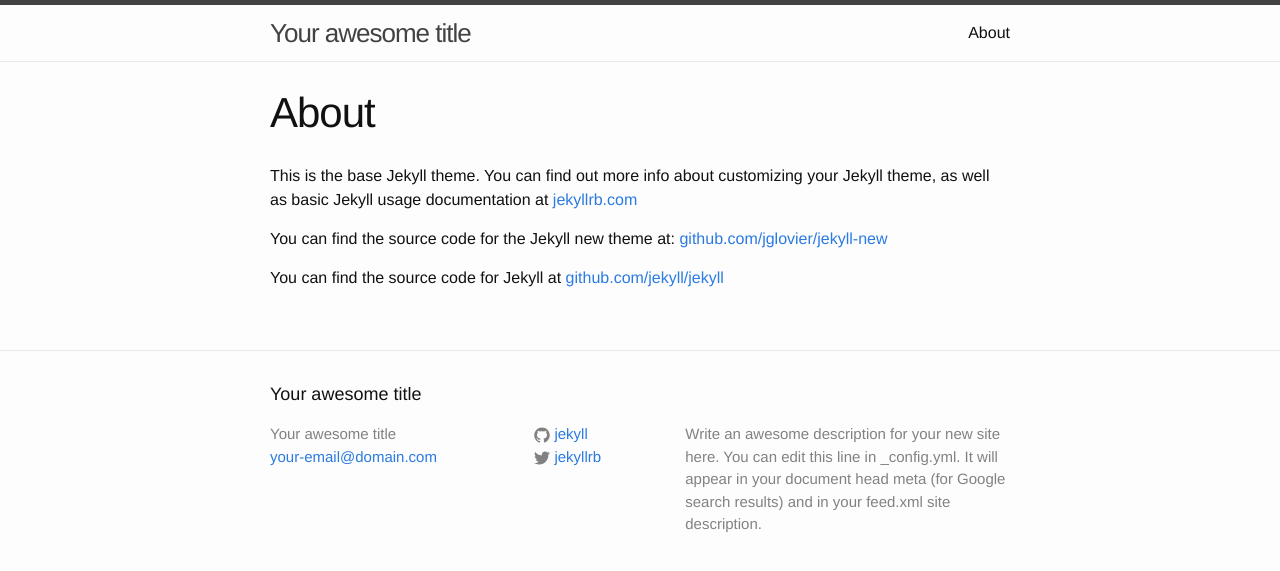
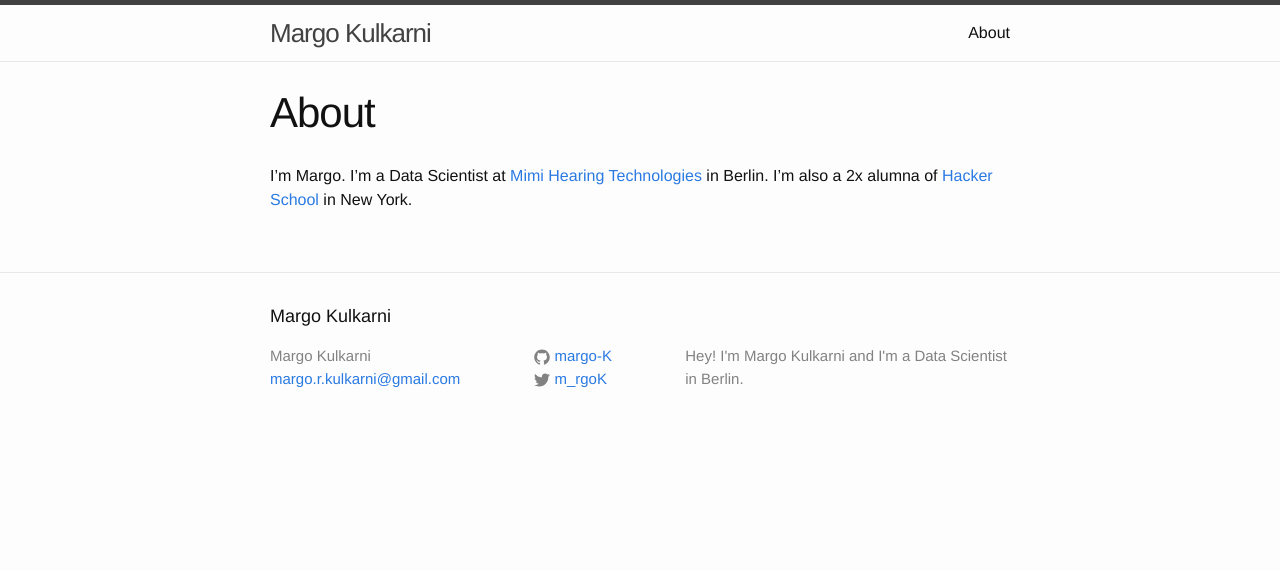
Before and after one commit to margo-K/margo-K.github.io, a Jekyll site: the page built from about.md, in a window 1280 px wide. Shown: the top 571 px of the page. Built offline with Jekyll 4.4.1, drawn with Linux system fonts in a browser that asks for light colours.

Commit message:
Adds my actual personal information to the site

```diff
--- a/_config.yml
+++ b/_config.yml
@@ -1,14 +1,12 @@
 # Site settings
-title: Your awesome title
-email: your-email@domain.com
+title: Margo Kulkarni
+email: margo.r.kulkarni@gmail.com
 description: > # this means to ignore newlines until "baseurl:"
-  Write an awesome description for your new site here. You can edit this
-  line in _config.yml. It will appear in your document head meta (for
-  Google search results) and in your feed.xml site description.
+  Hey! I'm Margo Kulkarni and I'm a Data Scientist in Berlin.
 baseurl: "" # the subpath of your site, e.g. /blog/
 url: "http://yourdomain.com" # the base hostname & protocol for your site
-twitter_username: jekyllrb
-github_username:  jekyll
+twitter_username: m_rgoK
+github_username:  margo-K
 
 # Build settings
 markdown: kramdown
--- a/about.md
+++ b/about.md
@@ -4,8 +4,5 @@ title: About
 permalink: /about/
 ---
 
-This is the base Jekyll theme. You can find out more info about customizing your Jekyll theme, as well as basic Jekyll usage documentation at [jekyllrb.com](http://jekyllrb.com/)
-
-You can find the source code for the Jekyll new theme at: [github.com/jglovier/jekyll-new](https://github.com/jglovier/jekyll-new)
-
-You can find the source code for Jekyll at [github.com/jekyll/jekyll](https://github.com/jekyll/jekyll)
+I'm Margo. I'm a Data Scientist at [Mimi Hearing Technologies](http://www.mimi.io/) in Berlin. I'm also a 2x alumna
+of [Hacker School](https://www.hackerschool.com/) in New York.
```
Also changed, not shown: _drafts/2014-12-26-welcome-to-jekyll.markdown (renamed from _posts/2014-12-26-welcome-to-jekyll.markdown), 1 other file.
